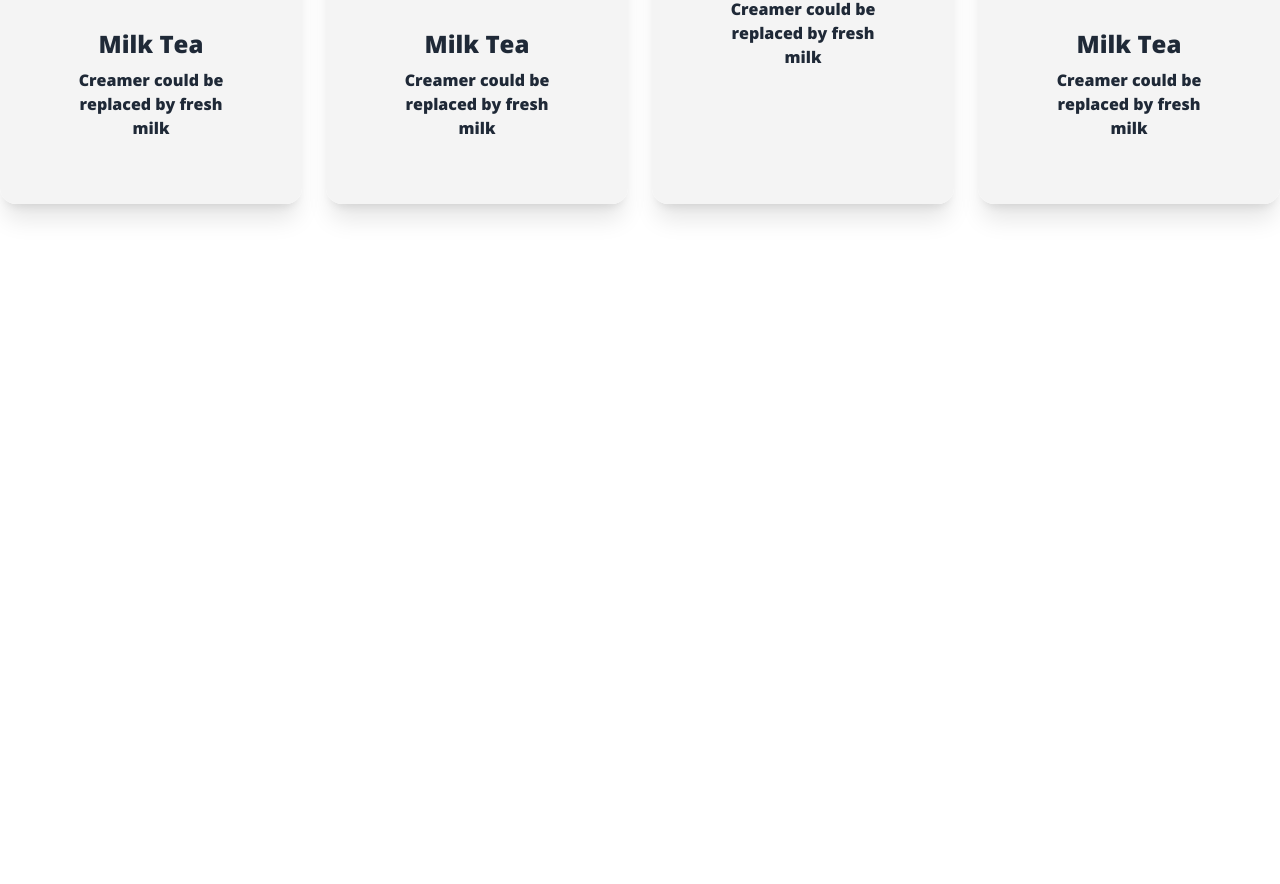
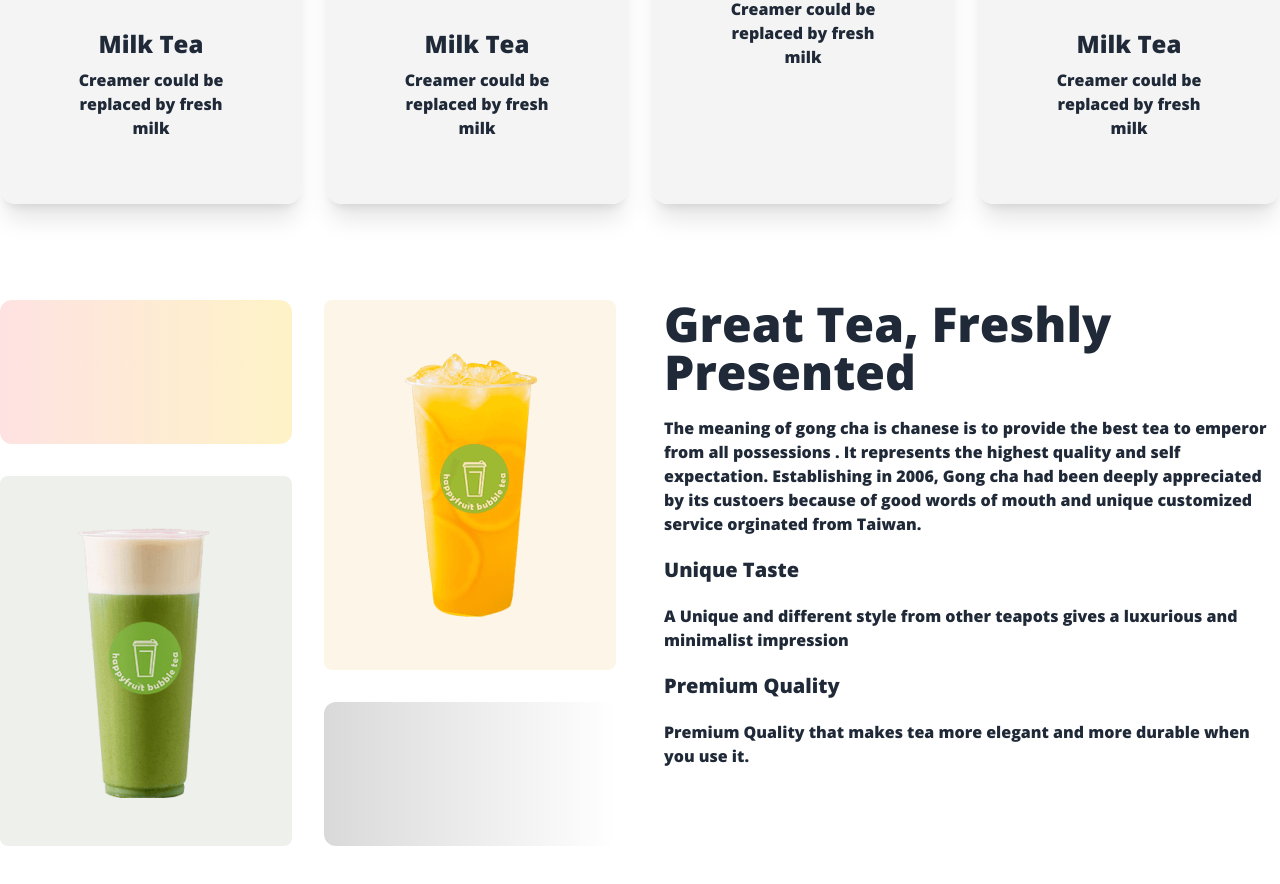
Before and after one commit to shamim-1995/tea-house-website-with-tailwind-and-daisyui, a plain HTML site: page index.html in a window 1280 px wide. Shown: the part 909-1793 px from the top of the page. Before the commit the page ends 1209 px from the top, so only its background shows below. Drawn offline with nearby package versions, Linux system fonts and the light colour scheme.

Commit message:
added great tea fresh tea section

```diff
--- a/index.html
+++ b/index.html
@@ -91,7 +91,7 @@
 
                     </div>
                 </div>
-                 <!-- third card -->
+                <!-- third card -->
                 <div class="card p-8  bg-gradient-to-r from-[#F4F4F4] to-[#F4F4F4] shadow-xl">
                     <figure><img src="/images/news-3.png" alt="Shoes" /></figure>
                     <div class="card-body justify-center">
@@ -100,7 +100,7 @@
 
                     </div>
                 </div>
-                 <!-- Fourth card -->
+                <!-- Fourth card -->
                 <div class="card p-8  bg-gradient-to-r from-[#F4F4F4] to-[#F4F4F4] shadow-xl">
                     <figure><img src="/images/tea-4.png" alt="Shoes" /></figure>
                     <div class="card-body justify-center">
@@ -113,6 +113,30 @@
             </div>
 
         </section>
+        <!-- great tea fresh tea section -->
+        <section class="my-24 gap-12 flex flex-col lg:flex-row">
+            <div class="grid gap-8 grid-cols-1 md:grid-cols-2  flex-1">
+                <div class=" h-36 rounded-xl bg-gradient-to-r from-red-100 to-amber-100 "></div>
+                <div class="row-span-2 bg-[#E6A6231A] rounded-lg px-8 py-12 flex justify-center items-center"><img src="images/fresh-1.png" alt=""></div>
+                <div class="row-span-2 bg-[#5776391A] rounded-lg px-8 py-12 flex justify-center items-center"><img src="images/fresh-2.png" alt=""></div>
+                <div class=" h-36 rounded-xl bg-gradient-to-r from-[#D9D9D9] to-[#FFFFFF00] "></div>
+
+
+            </div>
+            <div class="space-y-5 flex-1">
+                <h3 class="text-5xl font-extrabold">Great Tea, Freshly<br>
+                    Presented</h3>
+                <p>The meaning of gong cha is chanese is to provide the best tea to emperor from all possessions . It
+                    represents the highest quality and self expectation. Establishing in 2006, Gong cha had been deeply
+                    appreciated by its custoers because of good words of mouth and unique customized service orginated
+                    from Taiwan.</p>
+                <h4 class="text-xl font-extrabold mt-8">Unique Taste</h4>
+                <p>A Unique and different style from other teapots gives a luxurious and minimalist impression</p>
+                <h4 class="text-xl font-extrabold">Premium Quality</h4>
+                <p>Premium Quality that makes tea more elegant and more durable when you use it.</p>
+            </div>
+
+        </section>
 
     </main>
     <footer>
```
